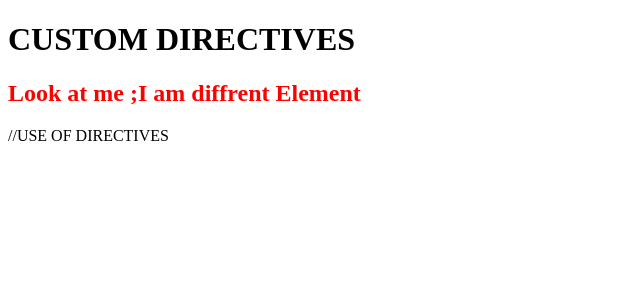
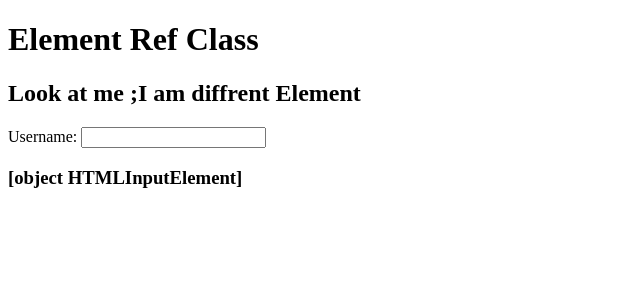
Before and after one commit to viplavdhande91/AngularProjectTraining, an Angular app: page / in a window 1280 px wide. Shown: the top 300 px of the page, without its empty margins (0-640 px from the left). Built offline with nearby package versions, Linux system fonts and the light colour scheme.

Commit message:
ElementRef worked partially done

```diff
--- a/src/app/app.component.html
+++ b/src/app/app.component.html
@@ -1,8 +1,16 @@
 
-<h1>CUSTOM DIRECTIVES</h1>
+<h1>Element Ref Class</h1>
 
 
 
 
 
-<h2 RedElementMaker >Look at me ;I am diffrent Element </h2> //USE OF DIRECTIVES
+<h2>Look at me ;I am diffrent Element </h2>
+
+
+<label for="uname">Username: </label>
+<input #box name="uname">
+
+
+
+<h3>{{box}}</h3>
--- a/src/app/app.component.ts
+++ b/src/app/app.component.ts
@@ -1,6 +1,6 @@
 
 
-import { Component } from '@angular/core';
+import { Component, ElementRef } from '@angular/core';
 
 @Component({
   selector: 'app-root',
@@ -8,8 +8,16 @@ import { Component } from '@angular/core';
   styleUrls: ['./app.component.css']
 })
 export class AppComponent {
-  title = 'handson-project';
   myname = 'Viplav';
+
+  constructor(public e1 : ElementRef){
+
+
+  }
+
+  ngOnInit(): void{
+    console.log(this.e1);
+  }
 
   student = { name: 'viplav', rank: 23 };
 }
--- a/src/app/app.module.ts
+++ b/src/app/app.module.ts
@@ -3,12 +3,10 @@ import { BrowserModule } from '@angular/platform-browser';
 
 import { AppRoutingModule } from './app-routing.module';
 import { AppComponent } from './app.component';
-import { RedElementMakerDirective } from './red-element-maker.directive';
 
 @NgModule({
   declarations: [
     AppComponent,
-    RedElementMakerDirective
   ],
   imports: [
     BrowserModule,
--- a/src/app/red-element-maker.directive.ts
+++ /dev/null
@@ -1,15 +0,0 @@
-import { Directive, ElementRef } from '@angular/core';
-
-@Directive({
-  selector: '[RedElementMaker]'
-})
-export class RedElementMakerDirective {
-
-  constructor(e1: ElementRef) {
-
-    e1.nativeElement.style.color = "red";
-
-
-  }
-
-}
```
Also changed, not shown: 1 other file (tests, documents, lock files or other folders).
